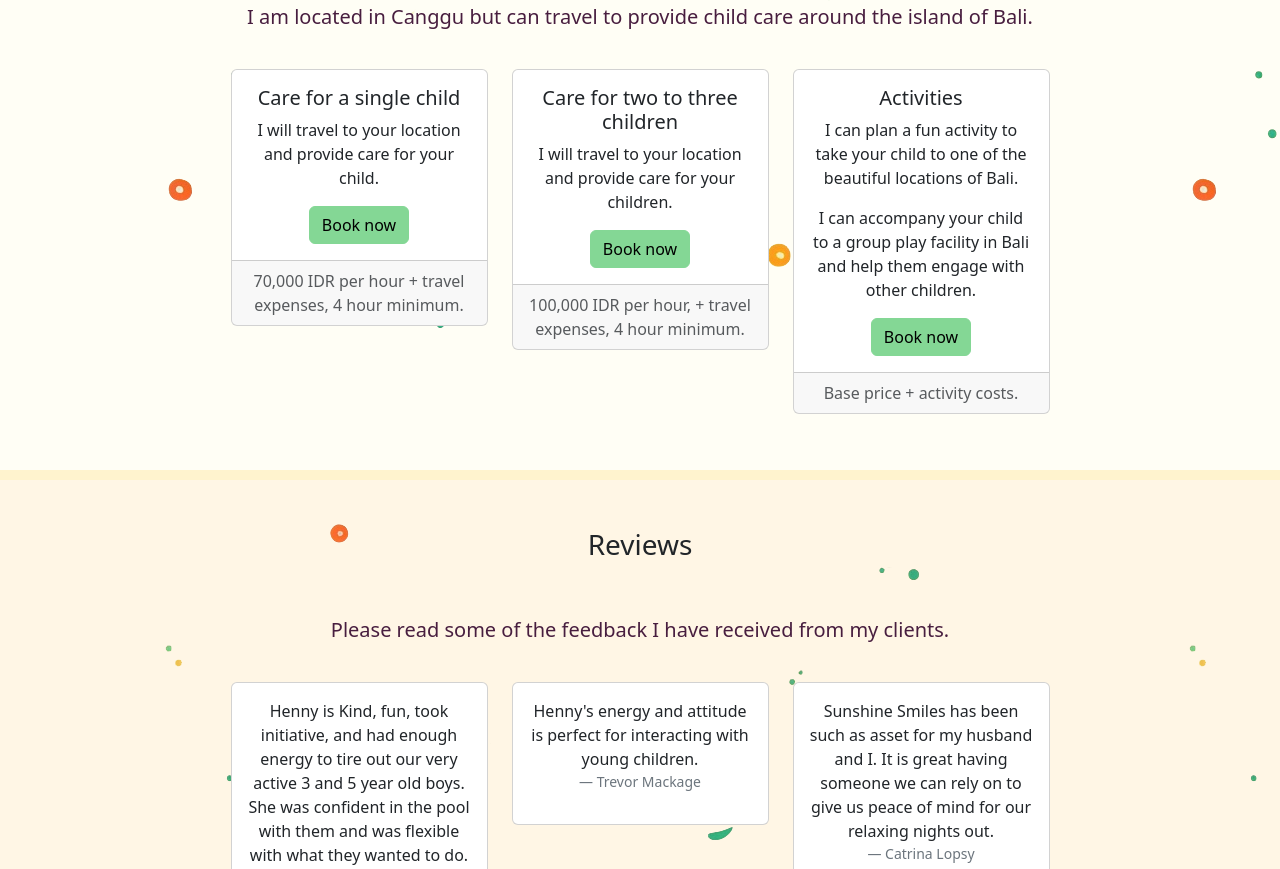
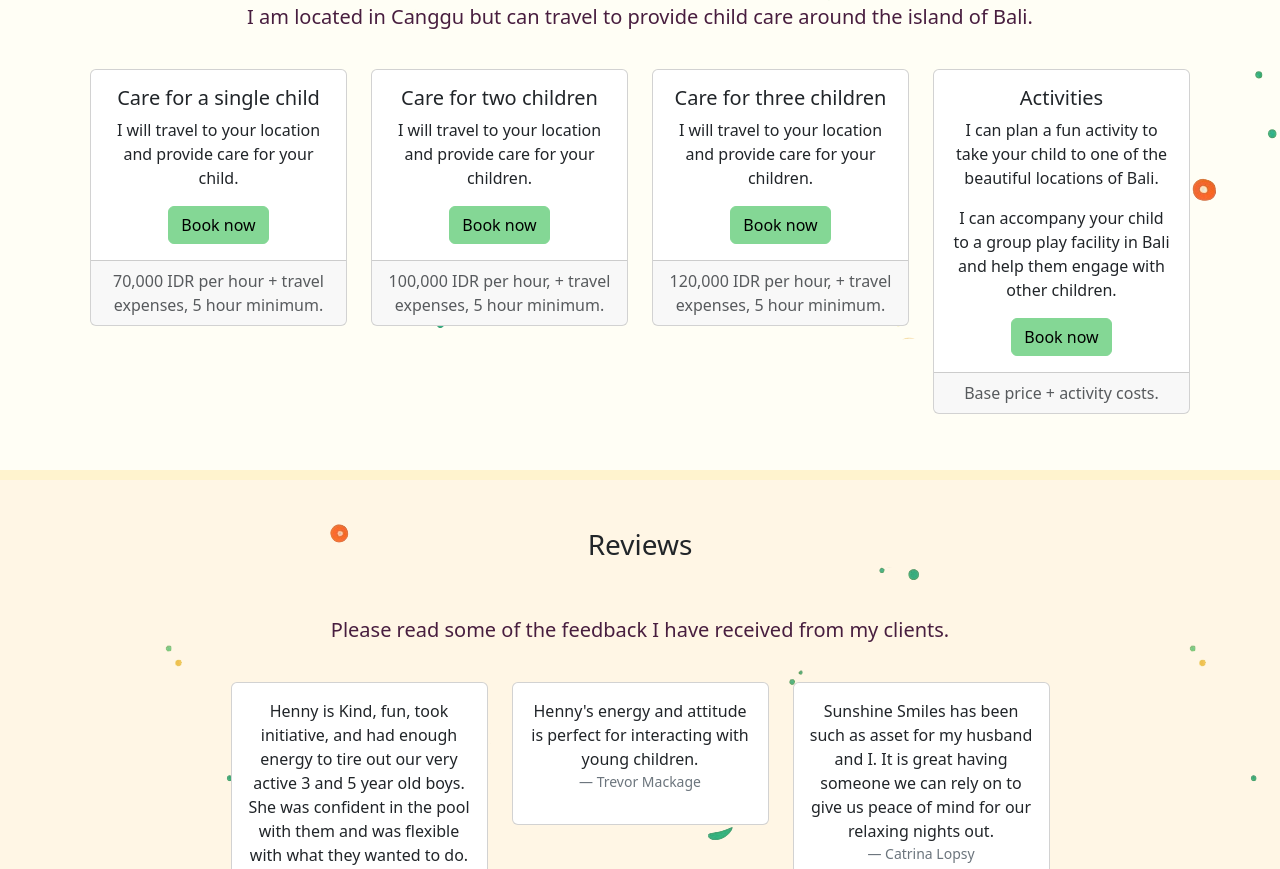
Before and after one commit to sunshinesmileskids/web, a website: page index.html in a window 1280 px wide. Shown: the part 2608-3477 px from the top of the page. Drawn offline with Linux system fonts and the light colour scheme.

Commit message:
Update index.html

```diff
--- a/index.html
+++ b/index.html
@@ -125,7 +125,7 @@
                         <a href="#contact" class="btn btn-primary">Book now</a>
                     </div>
                     <div class="card-footer text-body-secondary">
-                        70,000 IDR per hour + travel expenses, 4 hour minimum.
+                        70,000 IDR per hour + travel expenses, 5 hour minimum.
                     </div>
                 </div>
             </div>
@@ -135,12 +135,27 @@
                     <!--                        Featured-->
                     <!--                    </div>-->
                     <div class="card-body">
-                        <h5 class="card-title">Care for two to three children</h5>
+                        <h5 class="card-title">Care for two children</h5>
                         <p class="card-text">I will travel to your location and provide care for your children.</p>
                         <a href="#contact" class="btn btn-primary">Book now</a>
                     </div>
                     <div class="card-footer text-body-secondary">
-                        100,000 IDR per hour, + travel expenses, 4 hour minimum.
+                        100,000 IDR per hour, + travel expenses, 5 hour minimum.
+                    </div>
+                </div>
+            </div>
+            <div class="col-lg-3 mb-5">
+                <div class="card text-center">
+                    <!--                    <div class="card-header">-->
+                    <!--                        Featured-->
+                    <!--                    </div>-->
+                    <div class="card-body">
+                        <h5 class="card-title">Care for three children</h5>
+                        <p class="card-text">I will travel to your location and provide care for your children.</p>
+                        <a href="#contact" class="btn btn-primary">Book now</a>
+                    </div>
+                    <div class="card-footer text-body-secondary">
+                        120,000 IDR per hour, + travel expenses, 5 hour minimum.
                     </div>
                 </div>
             </div>
```
